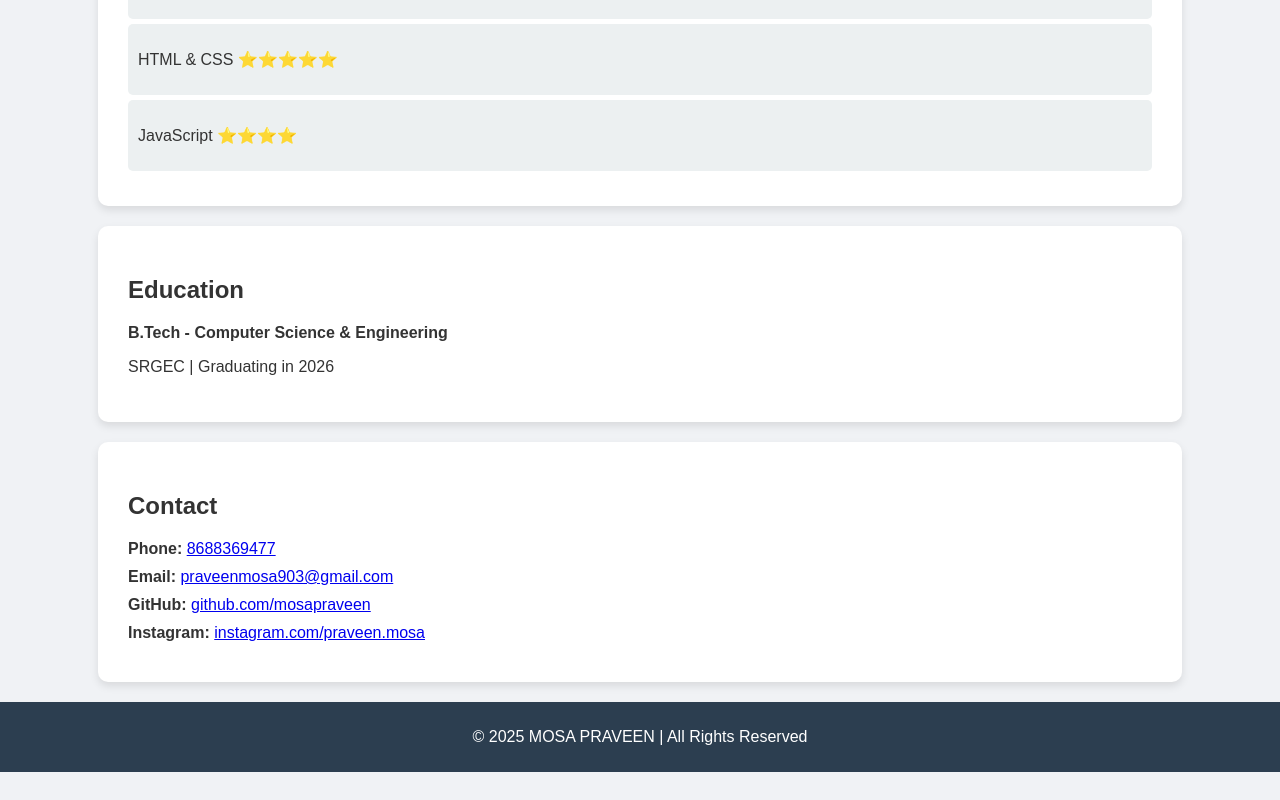
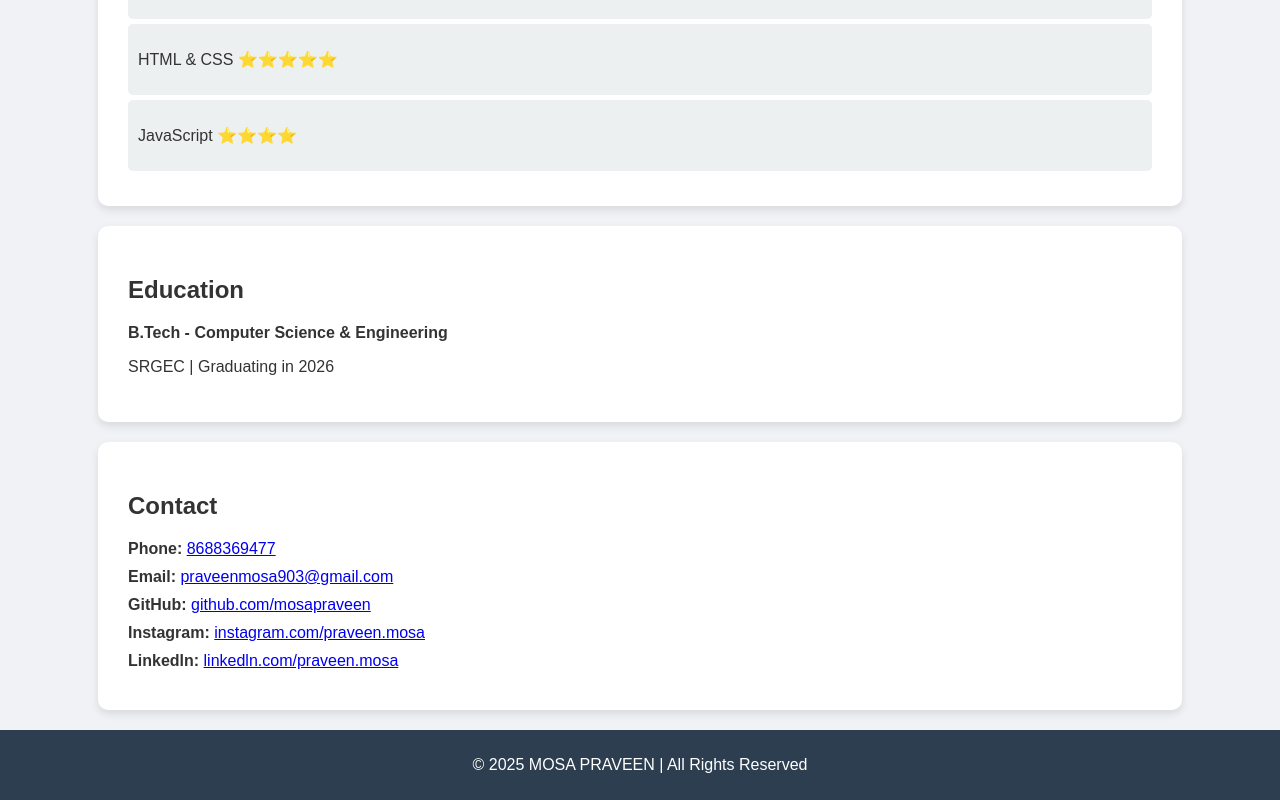
Before and after one commit to mosapraveen/some, a plain HTML site: page index.html in a window 1280 px wide. Shown: the part 1133-1933 px from the top of the page. Before the commit the page ends 1905 px from the top, so only its background shows below. Drawn offline with Linux system fonts and the light colour scheme.

Commit message:
Update index.html

```diff
--- a/index.html
+++ b/index.html
@@ -68,6 +68,7 @@
         <p><strong>Email:</strong> <a href="mailto:praveenmosa903@gmail.com">praveenmosa903@gmail.com</a></p>
         <p><strong>GitHub:</strong> <a href="https://github.com/mosapraveen" target="_blank">github.com/mosapraveen</a></p>
         <p><strong>Instagram:</strong> <a href="https://www.instagram.com/praveen.mosa/" target="_blank">instagram.com/praveen.mosa</a></p>
+        <p><strong>Linkedln:</strong> <a href="www.linkedin.com/in/mosa-praveen-83a444307"target="_blank">linkedln.com/praveen.mosa</a></p>
     </section>
 
     <footer>
```
